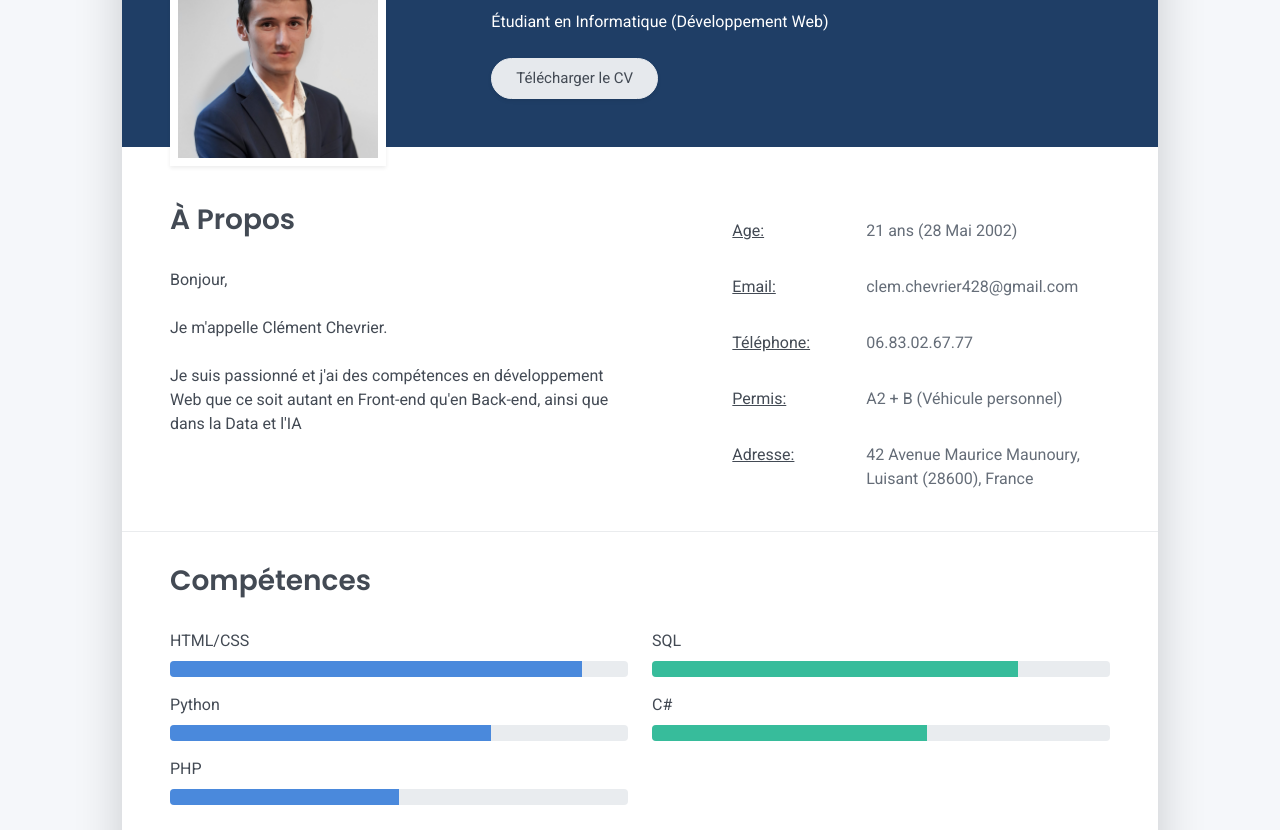
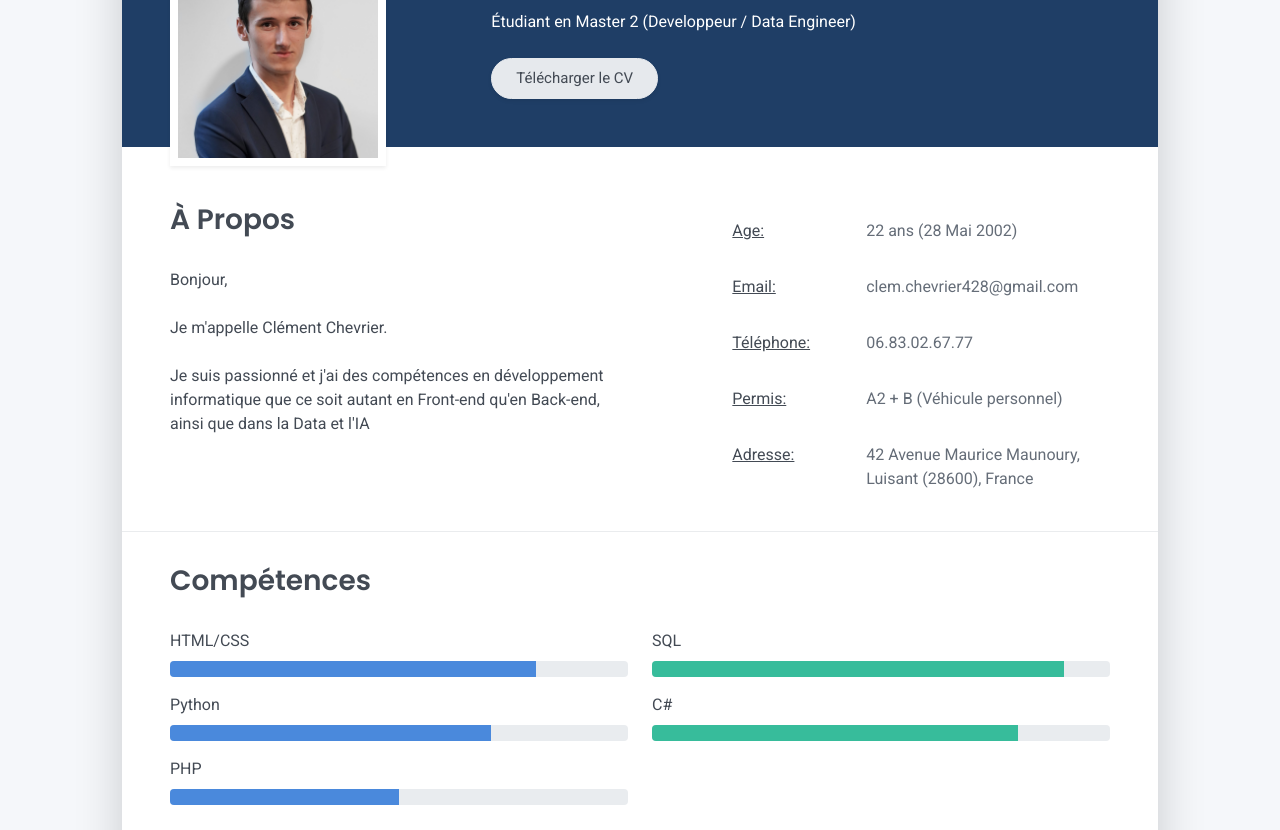
Before and after one commit to RedOren28/CV, a plain HTML site: page index.html in a window 1280 px wide. Shown: the part 222-1052 px from the top of the page. Drawn offline with Linux system fonts and the light colour scheme.

Commit message:
Update index.html

```diff
--- a/index.html
+++ b/index.html
@@ -55,7 +55,7 @@
       </div>
       <div class="col-lg-8 col-md-7 text-center text-md-start">
         <h2 class="h1 mt-2" data-aos="fade-left" data-aos-delay="0">Clément Chevrier</h2>
-        <p data-aos="fade-left" data-aos-delay="100">Étudiant en Informatique (Développement Web)</p>
+        <p data-aos="fade-left" data-aos-delay="100">Étudiant en Master 2 (Developpeur / Data Engineer)</p>
         <div class="d-print-none" data-aos="fade-left" data-aos-delay="200"><a class="btn btn-light text-dark shadow-sm mt-1 me-1" href="CV.pdf" target="_blank">Télécharger le CV</a></div>
       </div>
     </div>
@@ -64,7 +64,7 @@
     <div class="row">
       <div class="col-md-6">
         <h2 class="h3 mb-3">À Propos</h2>
-        <p>Bonjour, </br><br/>Je m'appelle Clément Chevrier. </br><br/>Je suis passionné et j'ai des compétences en développement Web que ce soit autant en Front-end qu'en Back-end, ainsi que dans la Data et l'IA</p>
+        <p>Bonjour, </br><br/>Je m'appelle Clément Chevrier. </br><br/>Je suis passionné et j'ai des compétences en développement informatique que ce soit autant en Front-end qu'en Back-end, ainsi que dans la Data et l'IA</p>
       </div>
       <div class="col-md-5 offset-md-1">
         <div class="row mt-2">
@@ -72,7 +72,7 @@
             <div class="pb-1"><u>Age:</u></div>
           </div>
           <div class="col-sm-8">
-            <div class="pb-1 text-secondary">21 ans (28 Mai 2002)</div>
+            <div class="pb-1 text-secondary">22 ans (28 Mai 2002)</div>
           </div>
           <div class="col-sm-4">
             <div class="pb-1"><br/><u>Email:</u></div>
@@ -109,7 +109,7 @@
       <div class="col-md-6">
         <div class="mb-2"><span>HTML/CSS</span>
           <div class="progress my-1">
-            <div class="progress-bar bg-primary" role="progressbar" data-aos="zoom-in-right" data-aos-delay="100" data-aos-anchor=".skills-section" style="width: 90%" aria-valuenow="90" aria-valuemin="0" aria-valuemax="100"></div>
+            <div class="progress-bar bg-primary" role="progressbar" data-aos="zoom-in-right" data-aos-delay="100" data-aos-anchor=".skills-section" style="width: 80%" aria-valuenow="80" aria-valuemin="0" aria-valuemax="100"></div>
           </div>
         </div>
          <div class="mb-2"><span>Python</span>
@@ -126,12 +126,12 @@
       <div class="col-md-6">
         <div class="mb-2"><span>SQL</span>
           <div class="progress my-1">
-            <div class="progress-bar bg-success" role="progressbar" data-aos="zoom-in-right" data-aos-delay="500" data-aos-anchor=".skills-section" style="width: 80%" aria-valuenow="80" aria-valuemin="0" aria-valuemax="100"></div>
+            <div class="progress-bar bg-success" role="progressbar" data-aos="zoom-in-right" data-aos-delay="500" data-aos-anchor=".skills-section" style="width: 90%" aria-valuenow="90" aria-valuemin="0" aria-valuemax="100"></div>
           </div>
         </div>
         <div class="mb-2"><span>C#</span>
           <div class="progress my-1">
-            <div class="progress-bar bg-success" role="progressbar" data-aos="zoom-in-right" data-aos-delay="300" data-aos-anchor=".skills-section" style="width: 60%" aria-valuenow="60" aria-valuemin="0" aria-valuemax="100"></div>
+            <div class="progress-bar bg-success" role="progressbar" data-aos="zoom-in-right" data-aos-delay="300" data-aos-anchor=".skills-section" style="width: 80%" aria-valuenow="80" aria-valuemin="0" aria-valuemax="100"></div>
           </div>
         </div>
       </div>
@@ -169,6 +169,13 @@
   <div class="education-section px-3 px-lg-4 pb-4">
     <h2 class="h3 mb-4">Formations</h2>
     <div class="timeline">
+      <div class="timeline-card timeline-card-success card shadow-sm">
+        <div class="card-body">
+          <div class="h5 mb-1">Bac +5 Data Engineer<span class="text-muted h6"> chez DataScientest</span></div>
+          <div class="text-muted text-small mb-2">2024 - 2025</div>
+          <div>Formation permettant de combiner des compétences liées au développement, à la data, à l'intelligence artificielle ainsi qu'à toute son infrastructure.</div>
+        </div>
+      </div>
       <div class="timeline-card timeline-card-success card shadow-sm">
         <div class="card-body">
           <div class="h5 mb-1">Bac +3/4 Concepteur / Développeur d'applications<span class="text-muted h6"> à la NAO SCHOOL de Chartres</span></div>
```
